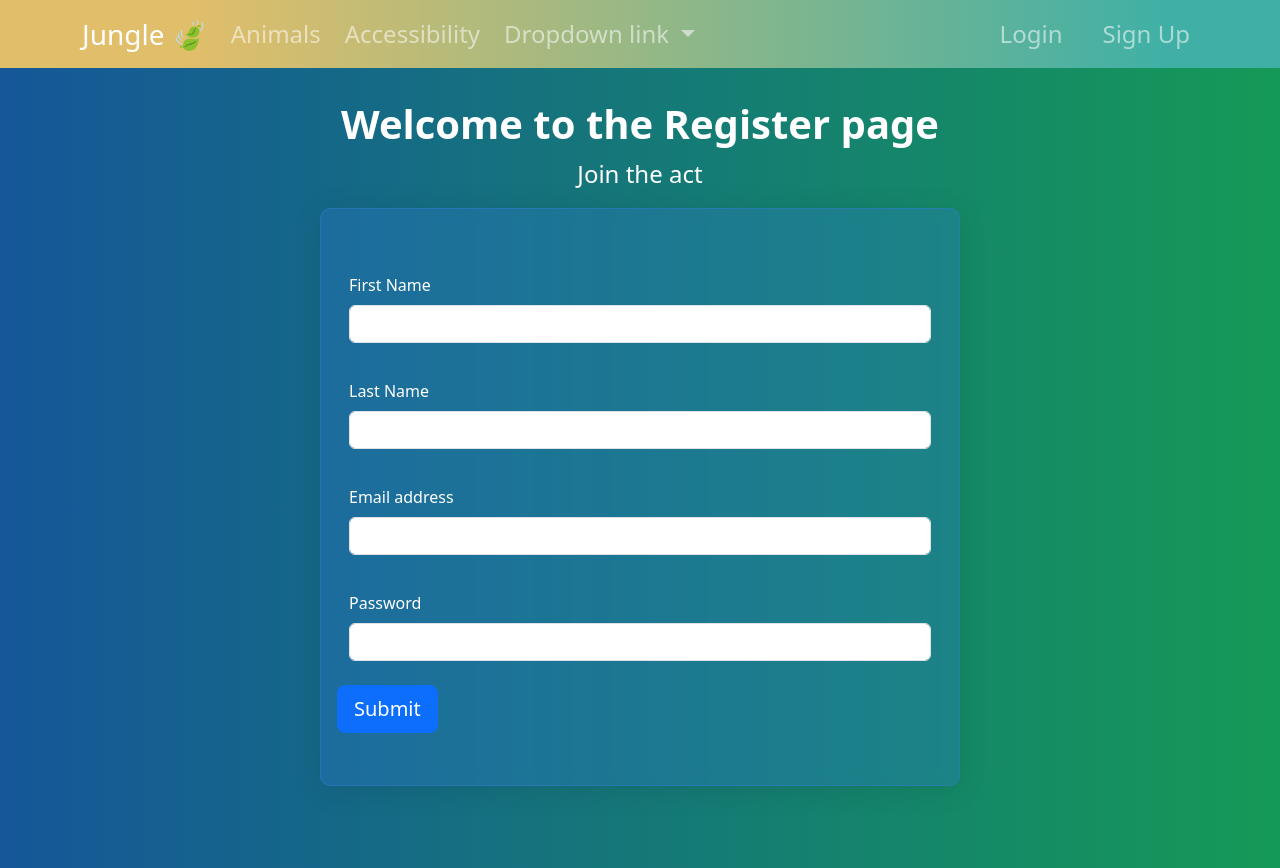
After one commit to rubayeaAlketbi/Coursework_2, a Flask app: page /register in a window 1280 px wide. The commit adds this page. Run offline with Flask 3, Linux system fonts and the light colour scheme.

Commit message:
Update CSS and add register page

```diff
--- a/CW2/app/static/CSS/style.css
+++ b/CW2/app/static/CSS/style.css
@@ -39,13 +39,12 @@
 }
 
 .h-full {
-    height: 100vh; /* Full viewport height */
+    min-height: 100vh; /* Full viewport height */
 }
 
 .formContainer {
     width: 100%;
     margin: auto;
-    border: 2px solid #000;
     padding: 3rem;
 }
 
--- /dev/null
+++ b/CW2/app/templates/register.html
@@ -0,0 +1,33 @@
+{%extends "home.html"%}
+{% block content %}
+<main class="container-fluid p-4 h-full Cryptonite">
+    <div class = "container">
+        <div class ="row p-2 d-flex justify-content-center align-items-center h-100">
+            <div class = "col-12 text-center">
+                <h1 class="fw-bold text-white">Welcome to the Register page</h1>
+                <p class="fs-4 fw-light text-white">Join the act</p>
+            </div>
+        <form class="formContainer glassContainer" style="max-width:40rem; border-radius:10px;">
+            <div class="mb-1 p-3">
+                <label for="name" class="form-label text-white">First Name</label>
+                <input type="name" class="form-control" id="exampleInputEmail1" aria-describedby="emailHelp">
+            </div>
+            <div class="mb-1 p-3">
+                <label for="exampleInputEmail1" class="form-label text-white">Last Name</label>
+                <input type="name" class="form-control" id="exampleInputEmail1" aria-describedby="emailHelp">
+            </div>
+            <div class="mb-1 p-3">
+                <label for="exampleInputEmail1" class="form-label text-white">Email address</label>
+                <input type="email" class="form-control" id="exampleInputEmail1" aria-describedby="emailHelp">
+            </div>
+            <div class="mb-1 p-3">
+                <label for="exampleInputPassword1" class="form-label text-white">Password</label>
+                <input type="password" class="form-control" id="exampleInputPassword1">
+            </div>
+            <button type="submit" class="btn btn-primary btn-lg m-1">Submit</button>
+        </form>
+    </div>
+</main>
+
+
+{% endblock content%}
--- a/CW2/app/views.py
+++ b/CW2/app/views.py
@@ -8,3 +8,7 @@ def about():
 @app.route('/login')
 def login():
     return render_template("login.html")
+
+@app.route('/register')
+def register():
+    return render_template("register.html")
```
